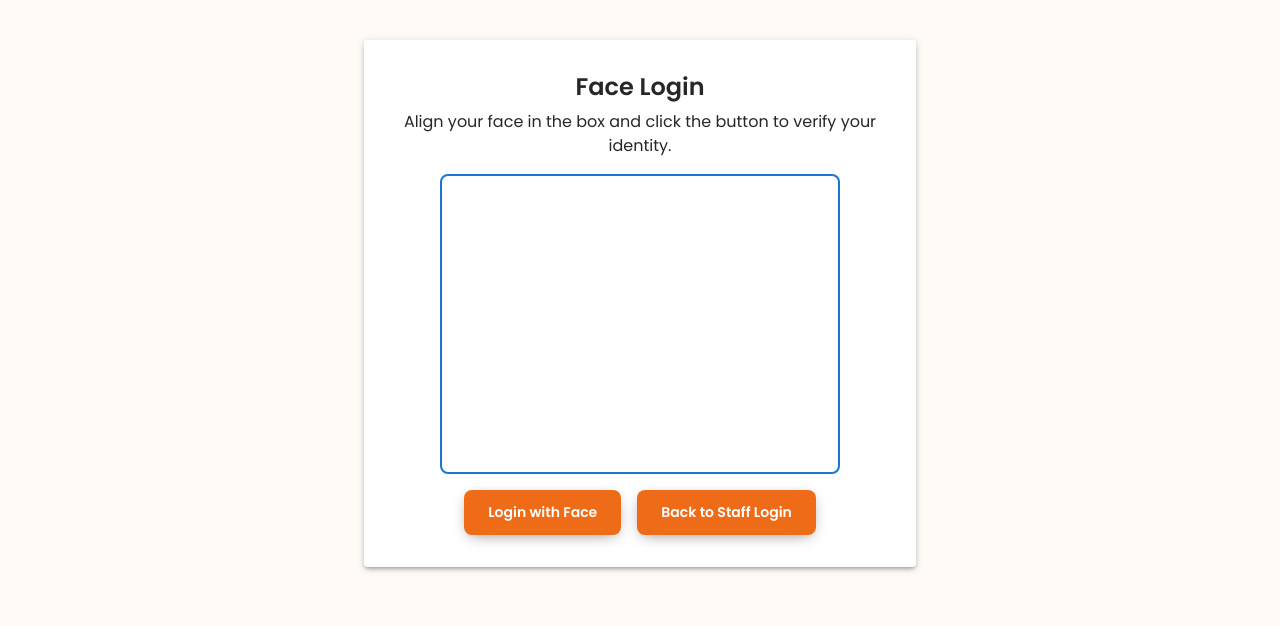
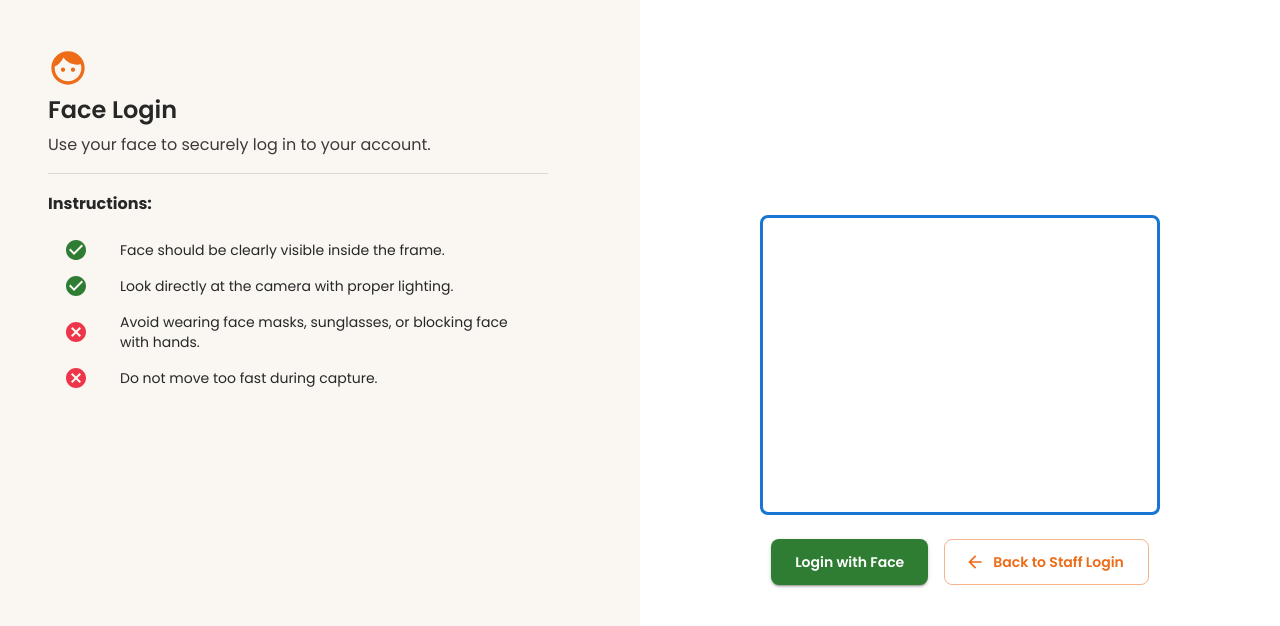
Before and after one commit to nothoru/luks-frontend, a React (Vite) app: page /face-login in a window 1280 px wide. Shown: the top 626 px of the page. Built offline with nearby package versions, Linux system fonts and the light colour scheme; no server answers.

Commit message:
Added guidelines for face login authentication

```diff
--- a/src/pages/Customers/Employees/FaceLogin.jsx
+++ b/src/pages/Customers/Employees/FaceLogin.jsx
@@ -1,17 +1,25 @@
 import React, { useRef, useState } from "react";
 import Webcam from "react-webcam";
 import {
-  Container,
   Typography,
   Snackbar,
   Alert,
   Box,
   Button,
   CircularProgress,
-  Paper,
+  Divider,
+  List,
+  ListItem,
+  ListItemIcon,
+  ListItemText,
+  Grid,
 } from "@mui/material";
+import CheckCircleIcon from "@mui/icons-material/CheckCircle";
+import CancelIcon from "@mui/icons-material/Cancel";
+import ArrowBackIcon from "@mui/icons-material/ArrowBack";
+import FaceIcon from "@mui/icons-material/Face";
 import { useNavigate } from "react-router-dom";
-import axiosInstance from "../../../api/axiosInstance";
+import axios from "axios";
 import { useAuth } from "../../../context/AuthContext";
 
 export default function FaceLogin() {
@@ -58,12 +66,10 @@ export default function FaceLogin() {
         return;
       }
 
-      // Save to localStorage (optional, for persistence)
       localStorage.setItem("token", token);
       localStorage.setItem("user_id", user_id);
       localStorage.setItem("role", role);
 
-      // Set user context
       login({ access: token, role, id: user_id });
 
       setSnackbar({
@@ -72,15 +78,8 @@ export default function FaceLogin() {
         message: "✅ Face recognized! Logging in...",
       });
 
-      // Redirect based on role
       setTimeout(() => {
-        if (role === "admin") {
-          navigate("/admin/dashboard");
-        } else if (role === "staff") {
-          navigate("/staff/orders");
-        } else {
-          navigate("/");
-        }
+        navigate(role === "admin" ? "/admin/dashboard" : "/admin/orders");
       }, 1500);
     } catch (err) {
       console.error("Face login error:", err);
@@ -99,34 +98,89 @@ export default function FaceLogin() {
   };
 
   return (
-    <Container maxWidth="sm" sx={{ mt: 5, textAlign: "center" }}>
-      <Paper elevation={3} sx={{ p: 4 }}>
+    <Box
+      sx={{
+        height: "100vh",
+        width: "100vw",
+        overflow: "hidden",
+        bgcolor: "#faf7f2",
+      }}
+    >
+      <Grid container sx={{ height: "100%" }}>
+        {/* Left: Instructions */}
+        <Grid item xs={12} md={6} sx={{ p: 6, overflowY: "auto" }}>
+          <Box sx={{ maxWidth: 500 }}>
+            <FaceIcon color="primary" sx={{ fontSize: 40 }} />
             <Typography variant="h4" gutterBottom>
               Face Login
             </Typography>
-        <Typography mb={2}>
-          Align your face in the box and click the button to verify your
-          identity.
+            <Typography variant="body1" sx={{ color: "text.secondary", mb: 2 }}>
+              Use your face to securely log in to your account.
             </Typography>
+            <Divider sx={{ mb: 2 }} />
+            <Typography variant="subtitle1" fontWeight="bold" gutterBottom>
+              Instructions:
+            </Typography>
+            <List dense>
+              <ListItem>
+                <ListItemIcon>
+                  <CheckCircleIcon color="success" />
+                </ListItemIcon>
+                <ListItemText primary="Face should be clearly visible inside the frame." />
+              </ListItem>
+              <ListItem>
+                <ListItemIcon>
+                  <CheckCircleIcon color="success" />
+                </ListItemIcon>
+                <ListItemText primary="Look directly at the camera with proper lighting." />
+              </ListItem>
+              <ListItem>
+                <ListItemIcon>
+                  <CancelIcon color="error" />
+                </ListItemIcon>
+                <ListItemText primary="Avoid wearing face masks, sunglasses, or blocking face with hands." />
+              </ListItem>
+              <ListItem>
+                <ListItemIcon>
+                  <CancelIcon color="error" />
+                </ListItemIcon>
+                <ListItemText primary="Do not move too fast during capture." />
+              </ListItem>
+            </List>
+          </Box>
+        </Grid>
 
+        {/* Right: Webcam + Buttons */}
+        <Grid
+          item
+          xs={12}
+          md={6}
+          sx={{
+            p: 4,
+            display: "flex",
+            flexDirection: "column",
+            alignItems: "center",
+            justifyContent: "center",
+            bgcolor: "#fff",
+          }}
+        >
           <Box
             sx={{
               position: "relative",
               width: 400,
               height: 300,
-            mx: "auto",
-            mb: 2,
+              border: "3px solid #1976d2",
               borderRadius: 2,
               overflow: "hidden",
-            border: "2px solid #1976d2",
+              mb: 3,
             }}
           >
             <Webcam
               ref={webcamRef}
               audio={false}
               screenshotFormat="image/jpeg"
-            width={400}
-            height={300}
+              width="100%"
+              height="100%"
               videoConstraints={{
                 width: 400,
                 height: 300,
@@ -138,25 +192,32 @@ export default function FaceLogin() {
           <Box
             sx={{
               display: "flex",
-            justifyContent: "center",
               gap: 2,
               flexWrap: "wrap",
+              justifyContent: "center",
             }}
           >
             <Button
               variant="contained"
+              color="success"
               onClick={handleFaceLogin}
               disabled={loading}
             >
               {loading ? "Processing..." : "Login with Face"}
             </Button>
 
-          <Button variant="contained" color="primary" onClick={handleBack}>
+            <Button
+              variant="outlined"
+              color="primary"
+              startIcon={<ArrowBackIcon />}
+              onClick={handleBack}
+            >
               Back to Staff Login
             </Button>
           </Box>
 
-        {loading && <CircularProgress sx={{ mt: 2 }} />}
+          {loading && <CircularProgress sx={{ mt: 3 }} />}
+        </Grid>
 
         <Snackbar
           open={snackbar.open}
@@ -172,7 +233,7 @@ export default function FaceLogin() {
             {snackbar.message}
           </Alert>
         </Snackbar>
-      </Paper>
-    </Container>
+      </Grid>
+    </Box>
   );
 }
```
Lines whose indentation alone changed are shown as unchanged.
